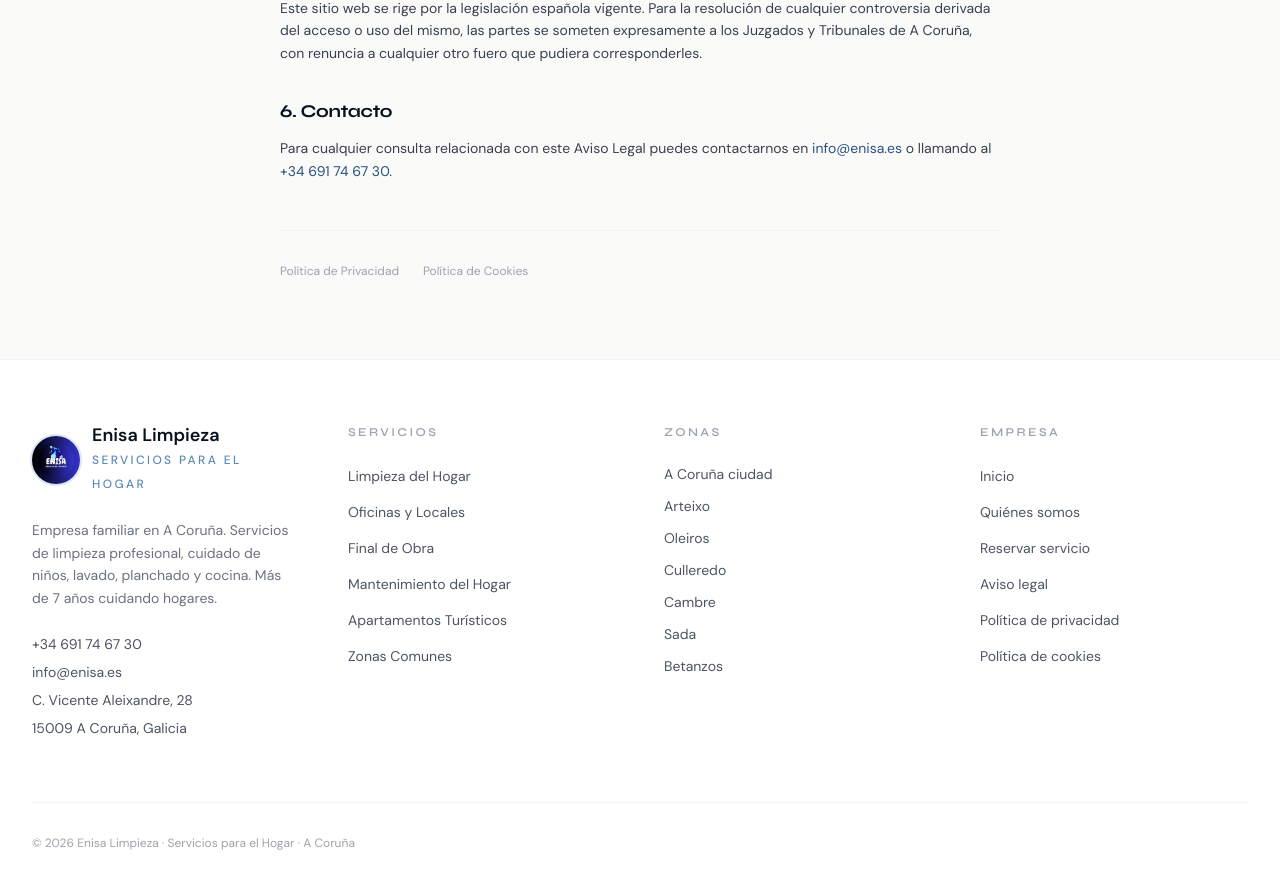
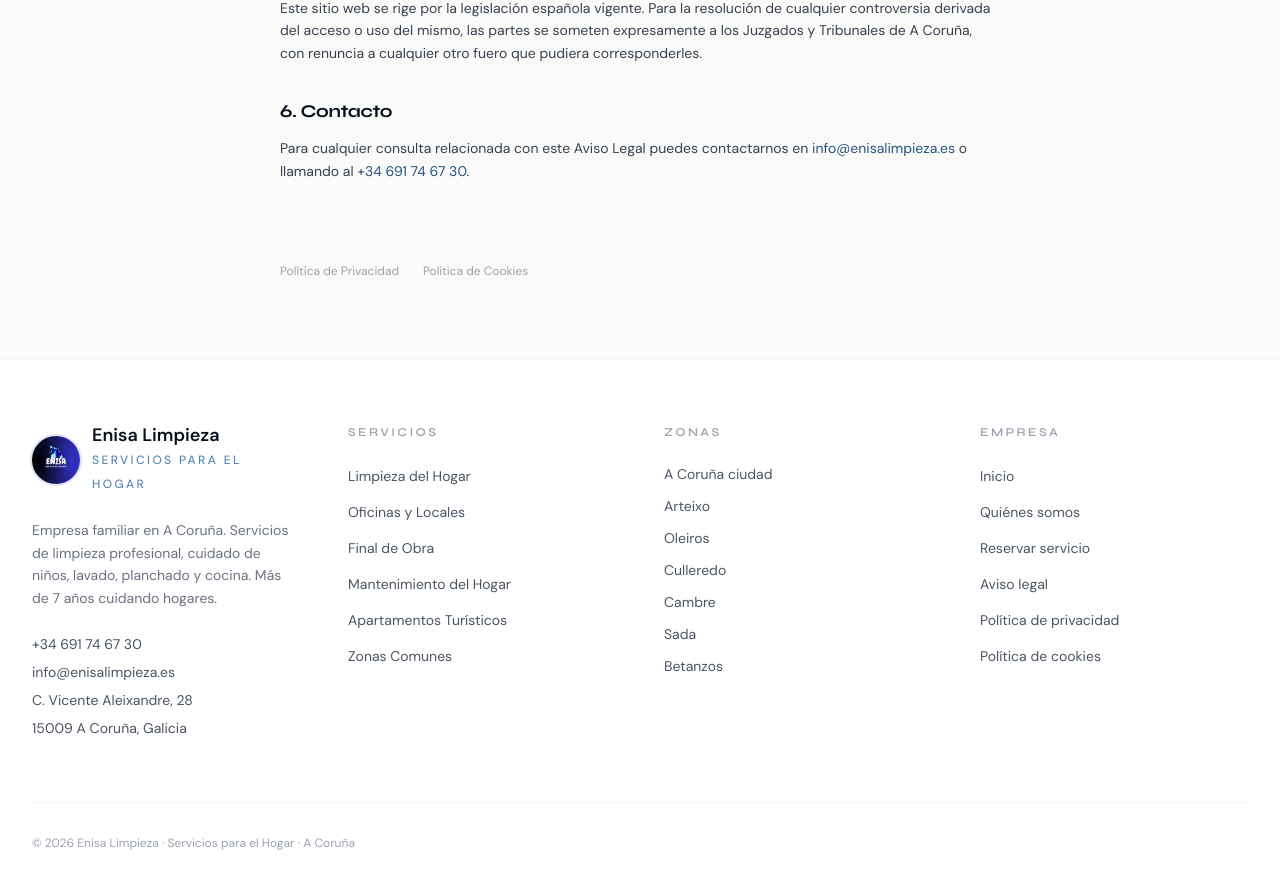
Before and after one commit to Joaquin275/enisa-web, a Next.js app: page /aviso-legal in a window 1280 px wide. Shown: the part 1092-1971 px from the top of the page. Built offline with nearby package versions, Linux system fonts and the light colour scheme; no server answers.

Commit message:
fix: actualizar correo y dominio a info@enisalimpieza.es en todo el proyecto
Made-with: Cursor

```diff
--- a/app/(public)/aviso-legal/page.tsx
+++ b/app/(public)/aviso-legal/page.tsx
@@ -9,7 +9,7 @@ export const metadata: Metadata = {
 const COMPANY = "Enisa Limpieza";
 const ADDRESS = "C. Vicente Aleixandre, 28, 15009 A Coruña, Galicia";
 const PHONE = "+34 691 74 67 30";
-const EMAIL = "info@enisa.es";
+const EMAIL = "info@enisalimpieza.es";
 const YEAR = new Date().getFullYear();
 
 export default function AvisoLegalPage() {
--- a/app/(public)/cookies/page.tsx
+++ b/app/(public)/cookies/page.tsx
@@ -7,7 +7,7 @@ export const metadata: Metadata = {
 };
 
 const COMPANY = "Enisa Limpieza";
-const EMAIL = "info@enisa.es";
+const EMAIL = "info@enisalimpieza.es";
 const YEAR = new Date().getFullYear();
 
 export default function CookiesPage() {
--- a/app/(public)/privacidad/page.tsx
+++ b/app/(public)/privacidad/page.tsx
@@ -9,7 +9,7 @@ export const metadata: Metadata = {
 const COMPANY = "Enisa Limpieza";
 const ADDRESS = "C. Vicente Aleixandre, 28, 15009 A Coruña, Galicia";
 const PHONE = "+34 691 74 67 30";
-const EMAIL = "info@enisa.es";
+const EMAIL = "info@enisalimpieza.es";
 const YEAR = new Date().getFullYear();
 
 export default function PrivacidadPage() {
--- a/app/(public)/servicios/[slug]/page.tsx
+++ b/app/(public)/servicios/[slug]/page.tsx
@@ -54,7 +54,7 @@ export default async function ServicePage({ params }: Props) {
       "@type": "LocalBusiness",
       name: "Enisa Limpieza · Servicios para el Hogar",
       telephone: "+34691746730",
-      email: "info@enisa.es",
+      email: "info@enisalimpieza.es",
       address: {
         "@type": "PostalAddress",
         streetAddress: "C. Vicente Aleixandre, 28",
--- a/app/admin/ajustes/page.tsx
+++ b/app/admin/ajustes/page.tsx
@@ -6,7 +6,7 @@ const MOCK_SETTINGS = {
   id: "demo",
   companyName: "Enisa Limpieza · Servicios para el Hogar",
   companyPhone: "+34 691 74 67 30",
-  companyEmail: "info@enisa.es",
+  companyEmail: "info@enisalimpieza.es",
   companyAddress: "C. Vicente Aleixandre, 28, 15009 A Coruña, Galicia",
 };
 
--- a/components/landing/Footer.tsx
+++ b/components/landing/Footer.tsx
@@ -42,8 +42,8 @@ export function Footer() {
               <a href="tel:+34691746730" className="hover:text-navy-900 transition-colors">
                 +34 691 74 67 30
               </a>
-              <a href="mailto:info@enisa.es" className="hover:text-navy-900 transition-colors">
-                info@enisa.es
+              <a href="mailto:info@enisalimpieza.es" className="hover:text-navy-900 transition-colors">
+                info@enisalimpieza.es
               </a>
               <span>C. Vicente Aleixandre, 28</span>
               <span>15009 A Coruña, Galicia</span>
--- a/components/landing/Schema.tsx
+++ b/components/landing/Schema.tsx
@@ -8,7 +8,7 @@ export function LocalBusinessSchema() {
       "Empresa familiar en A Coruña con más de 7 años de experiencia. Limpieza del hogar, oficinas, obras y mantenimiento. También cuidado de niños, lavado y planchado y servicio de cocina.",
     url: process.env.NEXT_PUBLIC_SITE_URL,
     telephone: "+34691746730",
-    email: "info@enisa.es",
+    email: "info@enisalimpieza.es",
     image: `${process.env.NEXT_PUBLIC_SITE_URL}/images/Logo.Enisa.png`,
     logo: `${process.env.NEXT_PUBLIC_SITE_URL}/images/Logo.Enisa.png`,
     address: {
--- a/prisma/seed.ts
+++ b/prisma/seed.ts
@@ -186,7 +186,7 @@ async function main() {
     data: {
       companyName: "Enisa Limpieza · Servicios para el Hogar",
       companyPhone: "+34 691 74 67 30",
-      companyEmail: "info@enisa.es",
+      companyEmail: "info@enisalimpieza.es",
       companyAddress: "C. Vicente Aleixandre, 28, 15009 A Coruña, Galicia",
       schemaCity: "A Coruña",
       schemaRegion: "Galicia",
```
Also changed, not shown: 2 other files (tests, documents, lock files or other folders).
